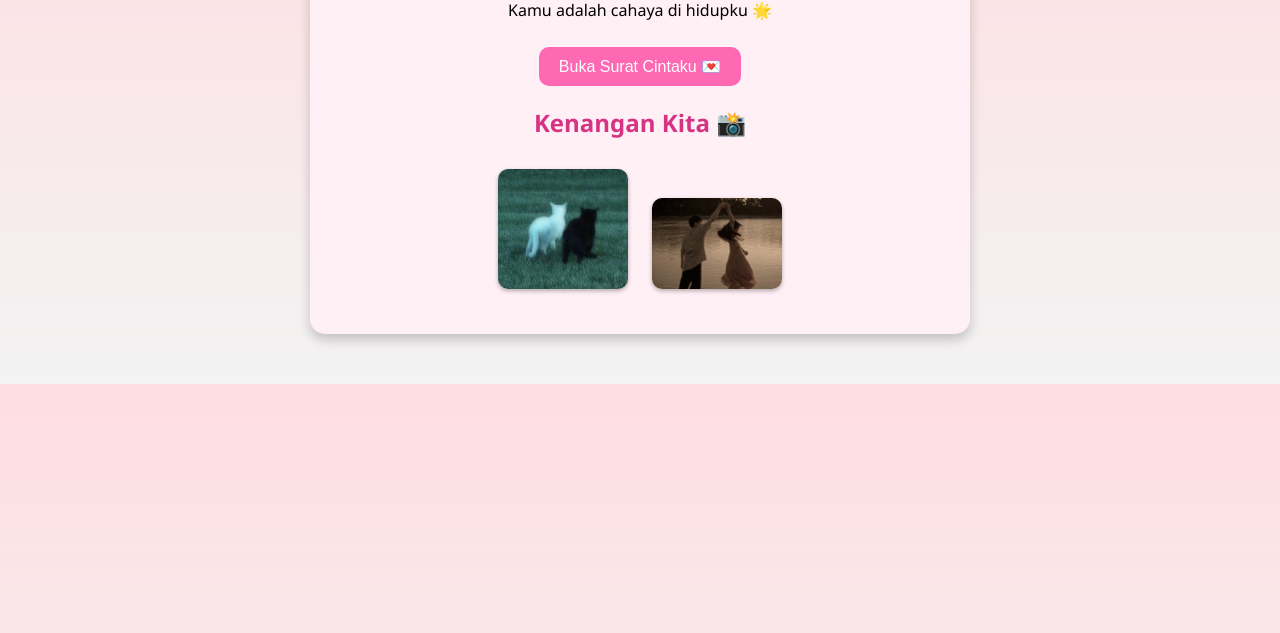
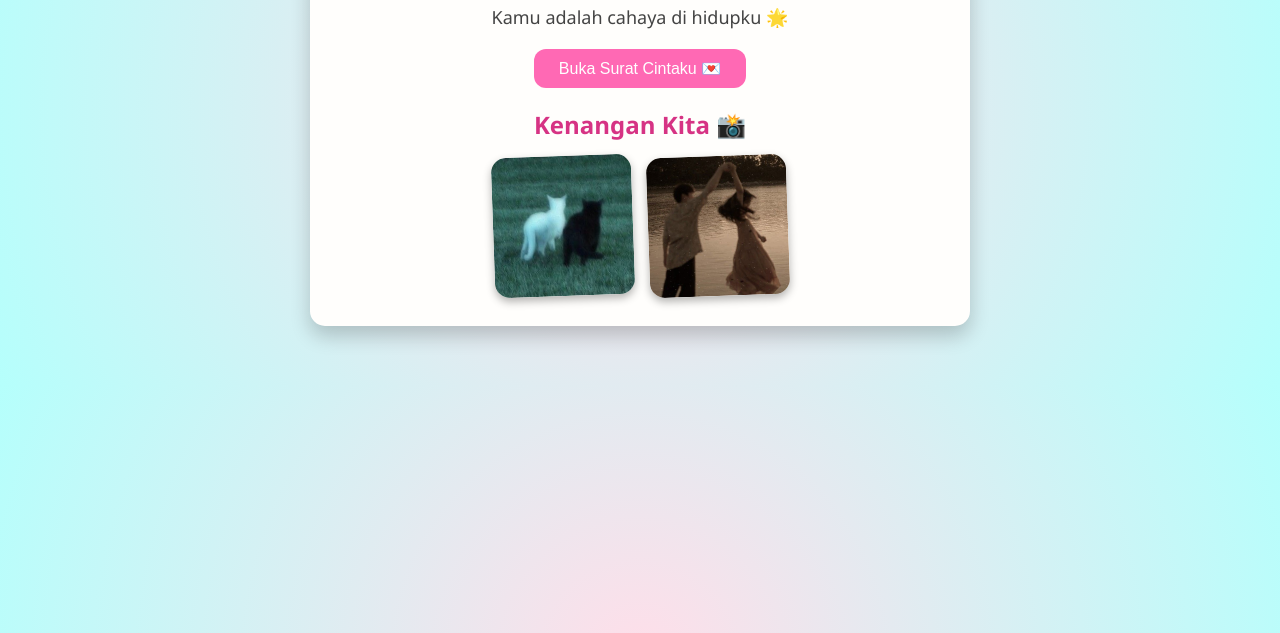
Before and after one commit to kanzakim/sayangku., a plain HTML site: page index.html in a window 1280 px wide. Shown: the part 167-800 px from the top of the page. Drawn offline with Linux system fonts and the light colour scheme.

Commit message:
Update style.css

```diff
--- a/style.css
+++ b/style.css
@@ -2,41 +2,41 @@ body {
   margin: 0;
   padding: 0;
   font-family: 'Segoe UI', sans-serif;
-  background: linear-gradient(to bottom, #ffdde1, #f3f3f3);
+  background: radial-gradient(circle, #ffdee9, #b5fffc);
   overflow-x: hidden;
 }
 
 .container {
-  background-color: #fff0f5;
-  margin: 50px auto;
+  background-color: #fffefc;
+  margin: 60px auto;
   padding: 30px;
   border-radius: 15px;
   width: 90%;
   max-width: 600px;
   text-align: center;
-  box-shadow: 0 6px 12px rgba(0,0,0,0.2);
-  animation: fadeIn 1s ease;
-}
-
-@keyframes fadeIn {
-  from {opacity: 0;}
-  to {opacity: 1;}
+  box-shadow: 0 10px 20px rgba(0,0,0,0.2);
 }
 
 h1, h2 {
   color: #d63384;
+  margin-bottom: 15px;
+}
+
+p {
+  font-size: 18px;
+  color: #444;
+  margin-bottom: 20px;
 }
 
 button {
   background-color: #ff69b4;
   border: none;
   color: white;
-  padding: 10px 20px;
+  padding: 10px 25px;
   font-size: 16px;
-  border-radius: 10px;
-  margin-top: 10px;
+  border-radius: 12px;
   cursor: pointer;
-  transition: background 0.3s;
+  transition: background 0.3s ease;
 }
 
 button:hover {
@@ -51,11 +51,25 @@ input[type="text"] {
   margin-top: 15px;
 }
 
+.gallery {
+  display: flex;
+  justify-content: center;
+  gap: 15px;
+  flex-wrap: wrap;
+}
+
 .gallery img {
-  width: 130px;
-  margin: 10px;
-  border-radius: 10px;
-  box-shadow: 0 2px 4px rgba(0,0,0,0.3);
+  width: 140px;
+  height: 140px;
+  object-fit: cover;
+  border-radius: 15px;
+  transform: rotate(-2deg);
+  box-shadow: 0 4px 8px rgba(0,0,0,0.3);
+  transition: transform 0.3s ease;
+}
+
+.gallery img:hover {
+  transform: scale(1.05) rotate(0deg);
 }
 
 #stars {
@@ -67,6 +81,40 @@ input[type="text"] {
   z-index: -1;
 }
 
+.fade-in {
+  opacity: 0;
+  animation: fade 1s ease-in forwards;
+}
+
+.delay {
+  animation-delay: 0.6s;
+}
+.delay2 {
+  animation-delay: 1.2s;
+}
+.delay3 {
+  animation-delay: 1.8s;
+}
+
+@keyframes fade {
+  from {opacity: 0;}
+  to {opacity: 1;}
+}
+
+.letter {
+  background-color: #ffe3ec;
+  padding: 20px;
+  border-radius: 10px;
+  box-shadow: inset 0 0 10px rgba(0,0,0,0.1);
+  margin-top: 20px;
+  animation: letterFade 1s ease;
+}
+
+@keyframes letterFade {
+  from {opacity: 0; transform: translateY(10px);}
+  to {opacity: 1; transform: translateY(0);}
+}
+
 .hidden {
   display: none;
 }
```
